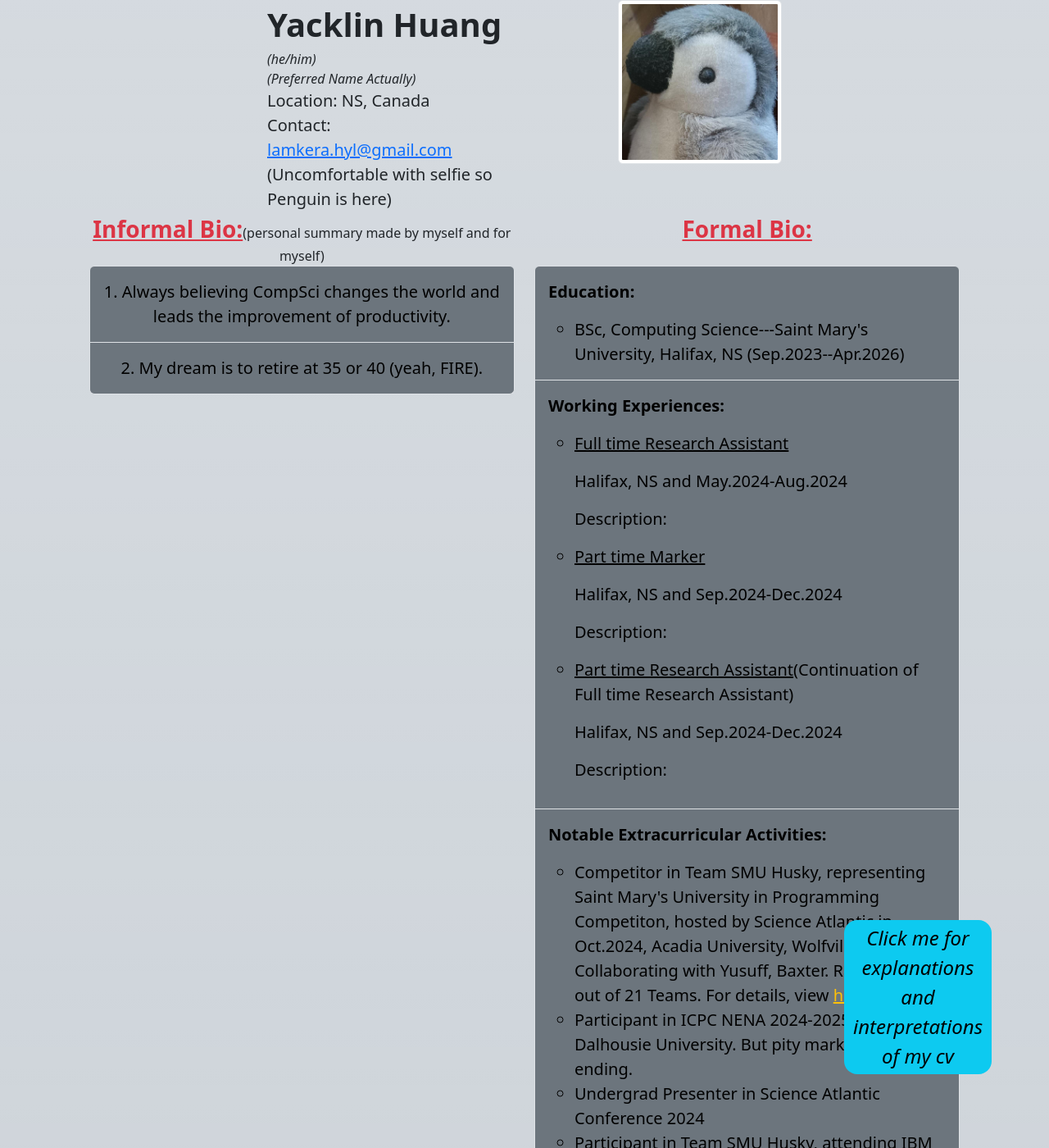
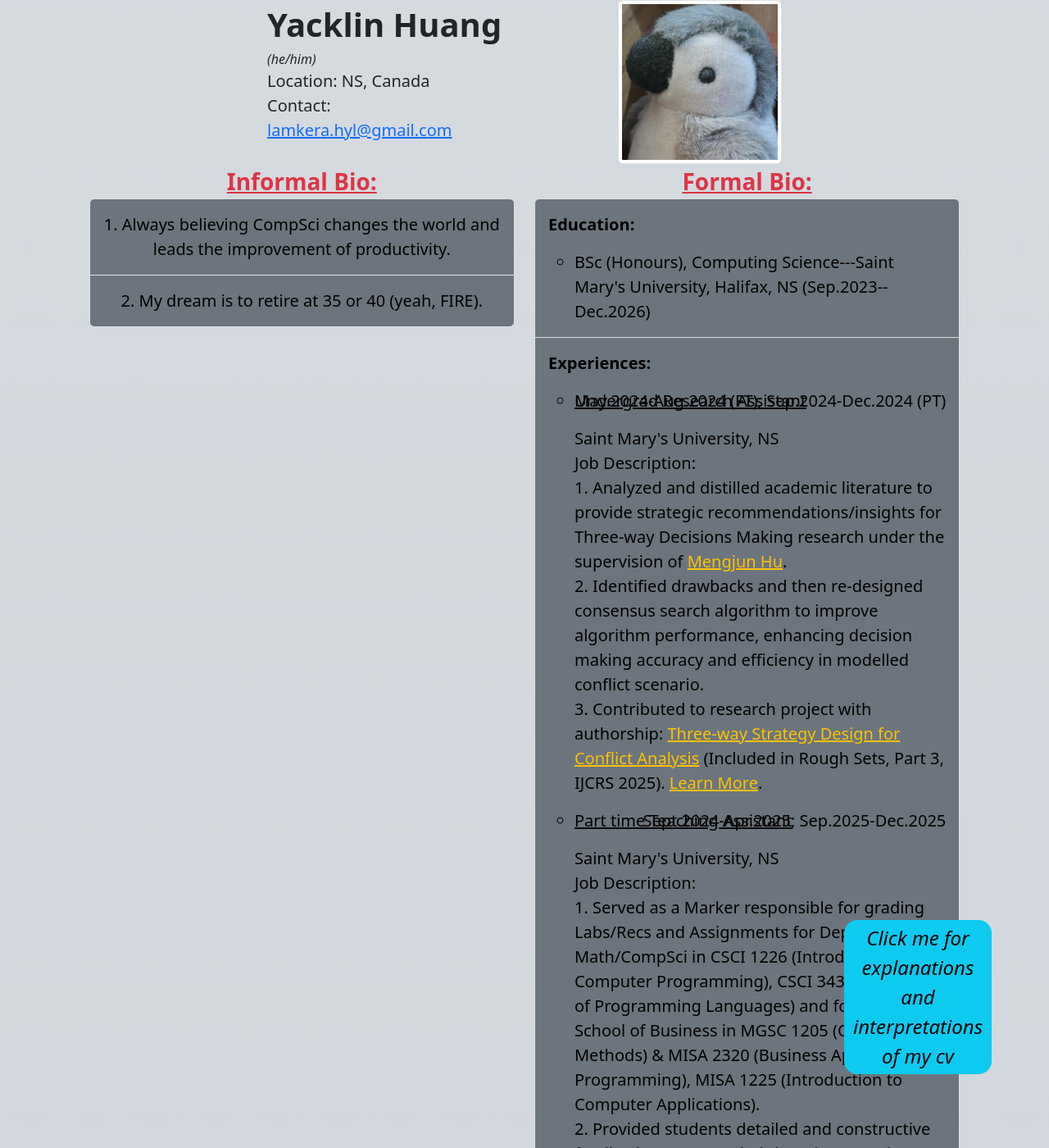
Before and after one commit to Yacklin/Yacklin.github.io, a Jekyll site: the page built from README.md, in a window 1280 px wide and 1400 px high. Shown: the whole window at 82% size. Built offline with Jekyll 4.4.1, drawn with Linux system fonts in a browser that asks for light colours; our own code applies the rules of GitHub Pages for plain Markdown files; some of the changed text lies outside the part shown.

Commit message:
Revise and expand bio and experience sections
Removed informal and placeholder text, updated education details, and significantly expanded the descriptions of research and teaching assistant experiences with specific responsibilities and achievements. Improved clarity and professionalism throughout the bio, and removed empty or placeholder sections for publications and awards.

```diff
--- a/_layouts/default.html
+++ b/_layouts/default.html
@@ -21,13 +21,6 @@
                     (he/him)
                 </span>
             </div>
-
-            <div>
-                <span class="fst-italic fs-6">
-                    (Preferred Name Actually)
-                </span>
-            </div>
-
             <div>
                 <span class="fw-normal fs-5">
                     Location: NS, Canada
@@ -38,12 +31,6 @@
                     Contact: <a href="mailto:lamkera.hyl@gmail.com">lamkera.hyl@gmail.com</a>
                 </span>
             </div>
-            <div>
-                <span class="fw-normal fs-5">
-                    (Uncomfortable with selfie so Penguin is here)
-                </span>
-            </div>
-
         </div>
         <div class="col">
             <img src="assets/Peng.jpg"
@@ -58,7 +45,7 @@
     <div class="row text-center">
         <div class="col-1"></div>
         <div class="col-5">
-            <span class="text-decoration-underline fs-3 fw-bold text-danger">Informal Bio:</span><span class="fw-lighter fs-6">(personal summary made by myself and for myself)</span>
+            <span class="text-decoration-underline fs-3 fw-bold text-danger">Informal Bio:</span>
         </div>
         <div class="col-5">
             <span class="text-decoration-underline fs-3 fw-bold text-danger">
@@ -83,48 +70,110 @@
                     </p>
                     <ul>
                         <li>
-                            BSc, Computing Science---Saint Mary's University, Halifax, NS (Sep.2023--Apr.2026)
+                            BSc (Honours), Computing Science---Saint Mary's University, Halifax, NS (Sep.2023--Dec.2026)
                         </li>
                     </ul>
                 </li>
                 <li class="list-group-item text-bg-secondary p-3 text-black">
                     <p class="fw-bold">
-                        Working Experiences:
+                        Experiences:
                     </p>
                     <ul>
                         <li>
+                            <div class="position-relative">
+                                <div>
                                     <p class="text-decoration-underline">
-                                Full time Research Assistant
+                                        Undergrad Research Assistant
                                     </p>
+                                </div>
+                                <div class="position-absolute top-0 end-0">
                                     <p>
-                                Halifax, NS and May.2024-Aug.2024
+                                        May.2024-Aug.2024 (FT); Sep.2024-Dec.2024 (PT)
                                     </p>
+                                </div>
+                            </div>
+                            <div>
+                                Saint Mary's University, NS
+                            </div>
+                            <div>
                                 <p>
-                                Description:
+                                    Job Description:<br>
+                                    1. Analyzed and distilled academic literature to provide strategic recommendations/insights for Three-way Decisions
+                                    Making research under the supervision of <a href="https://cs.smu.ca/~mengjun/" class="text-warning">Mengjun Hu</a>.<br>
+                                    2. Identified drawbacks and then re-designed consensus search algorithm to improve algorithm performance, enhancing
+                                    decision making accuracy and efficiency in modelled conflict scenario.<br>
+                                    3. Contributed to research project with authorship: <a href="https://link.springer.com/chapter/10.1007/978-3-031-92741-6_7" class="text-warning">Three-way Strategy Design for Conflict Analysis</a> (Included in Rough
+                                    Sets, Part 3, IJCRS 2025). <a href="https://rdcu.be/euaJj" class="text-warning">Learn More</a>.
+
                                 </p>
+                            </div>
 
                         </li>
                         <li>
+                            <div class="position-relative">
+                                <div>
                                     <p class="text-decoration-underline">
-                                Part time Marker
+                                        Part time Teaching Assistant
                                     </p>
+                                </div>
+                                <div class="position-absolute top-0 end-0">
                                     <p>
-                                Halifax, NS and Sep.2024-Dec.2024
+                                        Sept.2024-Apr.2025; Sep.2025-Dec.2025
                                     </p>
+                                </div>
+                            </div>
+
+                            <div>
+                                Saint Mary's University, NS
+                            </div>
+                            <div>
                                 <p>
-                                Description:
+                                    Job Description:<br>
+                                    1. Served as a Marker responsible for grading Labs/Recs and Assignments for Department of Math/CompSci in CSCI 1226 (Introduction to Computer Programming), CSCI 3430 (Principles of Programming Languages)
+                                    and for Sobeys School of Business in MGSC 1205 (Quantitative Methods) & MISA 2320 (Business Application Programming), MISA 1225 (Introduction to Computer Applications).<br>
+                                    2. Provided students detailed and constructive feedback to support their learning experiences in courses using
+                                    Brightspace and proctored exams of these courses.
                                 </p>
+                            </div>
                         </li>
                         <li>
+                            <div class="position-relative">
+                                <div>
+                                    <p class="text-decoration-underline">
+                                        Undergrad Research Assistant
+                                    </p>
+                                </div>
+                                <div class="position-absolute top-0 end-0">
                                     <p>
-                                <span class="text-decoration-underline">Part time Research Assistant</span><span>(Continuation of Full time Research Assistant)</span>
+                                        June.2025-Aug.2025
                                     </p>
+                                </div>
+                            </div>
+                            <div>
+                                Saint Mary's University, NS
+                            </div>
+                            <div>
                                 <p>
-                                Halifax, NS and Sep.2024-Dec.2024
+                                    Job Description:<br>
+                                    1. Advised Dr. Somayeh Kafaie on the research project: Optimizing Healthcare Delivery: Advanced Computational Methods for
+                                    Safe Medication Practices in Nova Scotia’s Aging Population through weekly online and in-person presentations of
+                                    research reports.<br>
+                                    2. Managed and organized academic resources using Zotero as the primary file management system.<br>
+                                    3. Reproduced LLM-based Text2Cypher demos locally by integrating the DeepSeek API with OpenAI, LangChain, LangGraph, and
+                                    Neo4j (Python libraries), and by analyzing official documentation.<br>
+                                    4. Constructed graph databases with configuration management by pre-processing, modelling data in Excel, importing via
+                                    Neo4j Data Importer and Cypher in Neo4j Desktop (Certifications obtained).<br>
+                                    5. Deployed graph databases on an enterprise-level Linux server using Docker with Linux and Docker command-line tools.<br>
+                                    6. Analyzed and synthesized academic documents to extract key findings and deliver strategic insights to supervisor.<br>
+                                    7. Developed RAG solution using Parent Document Retriever from Langchain, Milvus as vector database, bs4 to extract
+                                    information from websites.<br>
+                                    8. Designed and implemented agentic workflow with LangGraph to generate optimized Cypher query.<br>
+                                    9. Fine-tuned a decoder-only LLM on a high-performance computing (HPC) cluster provided by the Digital Research Alliance
+                                    of Canada, accessed via SSH. Utilized Linux command lines, bash scripts, and uv package management on a cleaned dataset
+                                    sourced from HuggingFace, with training conducted using the TRL and Transformers libraries.
+
                                 </p>
-                            <p>
-                                Description:
-                            </p>
+                            </div>
                         </li>
                     </ul>
                 </li>
@@ -134,7 +183,7 @@
                     </p>
                     <ul>
                         <li>
-                            Competitor in Team SMU Husky, representing Saint Mary's University in Programming Competiton, hosted by Science Atlantic in Oct.2024, Acadia University, Wolfville, NS and Collaborating with Yusuff, Baxter. Ranked at 6th out of 21 Teams. For details, view
+                            Competitor in Team SMU Husky, representing Saint Mary's University in Programming Competiton, hosted by Science Atlantic in Oct.2024, Acadia University, Wolfville, NS and Collaborating with Yusuff, Baxter. Ranked at 6th out of 21 Teams. For details, click
                             <a href="https://atlantic-canada24.kattis.com/contests/atlantic-canada24/standings" class="text-warning">here</a>
                         </li>
                         <li>
@@ -148,24 +197,7 @@
                         </li>
                     </ul>
                 </li>
-                <li class="list-group-item text-bg-secondary p-3 text-black">
-                    <p class="fw-bold">
-                        Publications:
-                    </p>
-                    <ul>
-                        <li>
-                            (Coming Soon)
-                        </li>
-                    </ul>
-                </li>
-                <li class="list-group-item text-bg-secondary p-3 text-black">
-                    <p class="fw-bold">
-                        Awards:
-                    </p>
-                    <div>
-                        (Before i list them, i honestly wonder what type of award would not make viewers laugh at.)
-                    </div>
-                </li>
+
             </ul>
         </div>
         <div class="col-1"></div>
```
Lines whose indentation alone changed are shown as unchanged.
